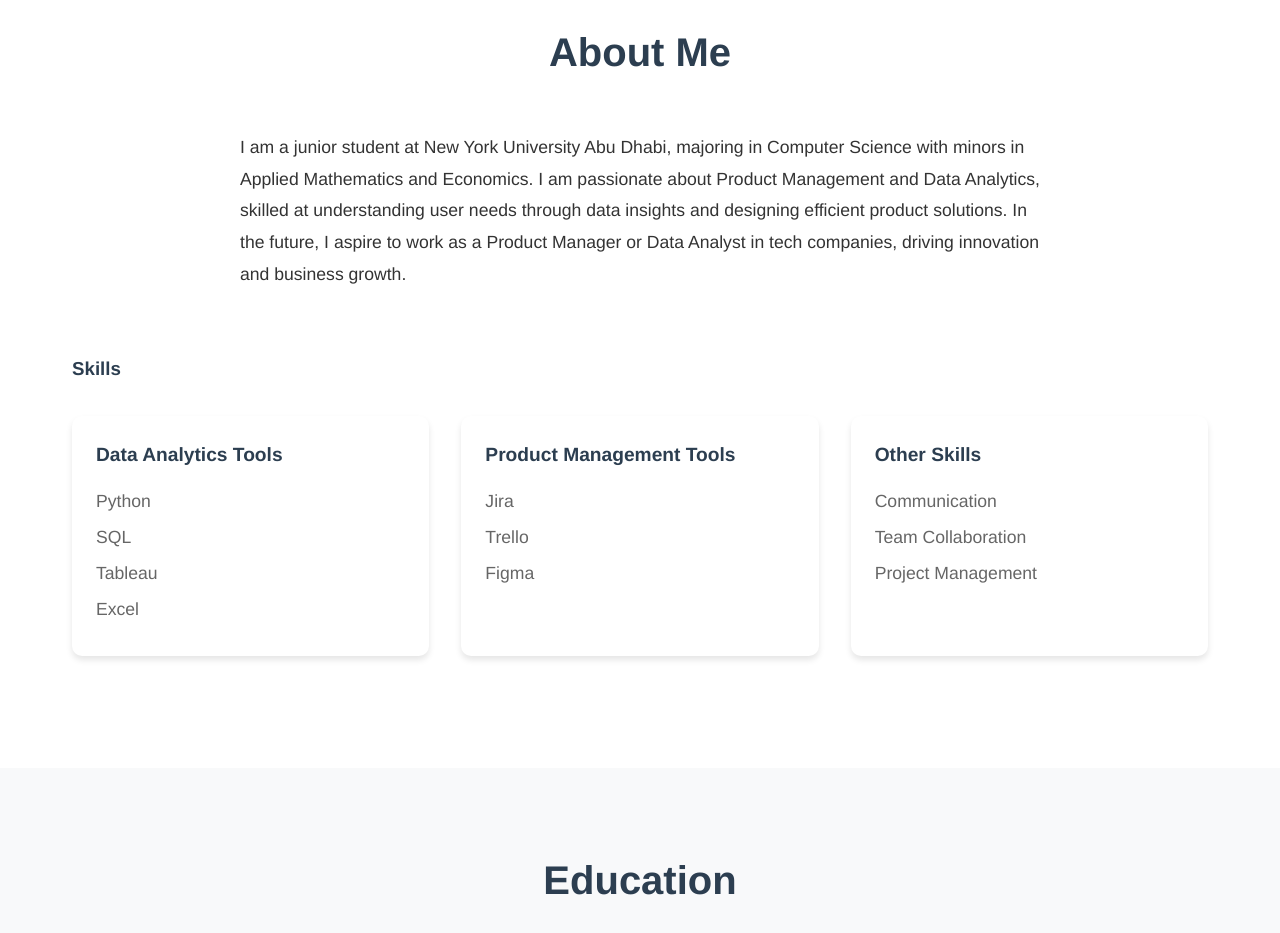
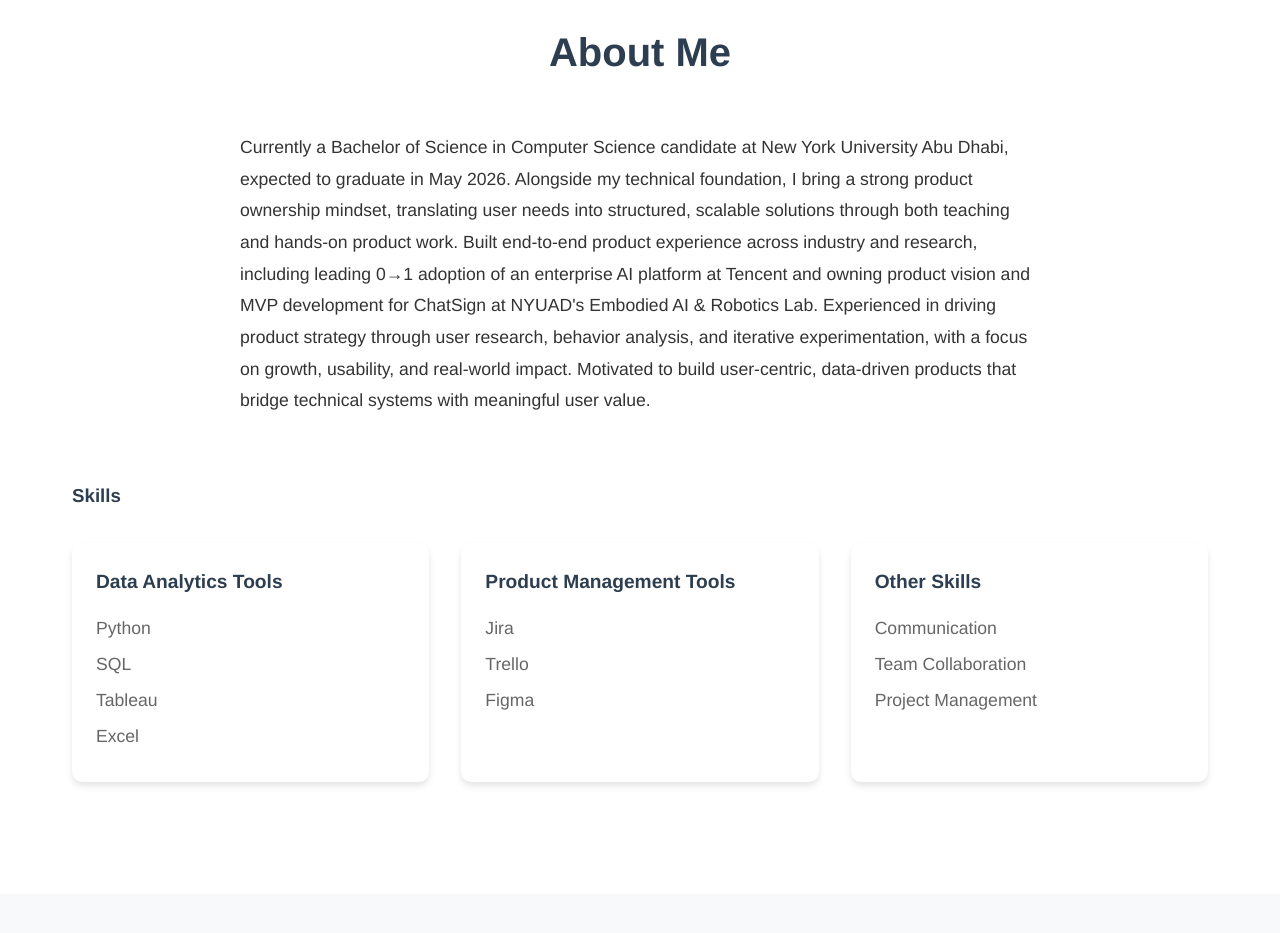
Before and after one commit to likemayo/likemayo.github.io, a plain HTML site: page index.html in a window 1280 px wide. Shown: the part 860-1793 px from the top of the page. Drawn offline with Linux system fonts and the light colour scheme.

Commit message:
Update index.html

```diff
--- a/index.html
+++ b/index.html
@@ -131,7 +131,9 @@
         <div class="about-content">
             <div class="bio">
                 <p data-lang="zh">我是纽约大学阿布扎比分校大三在读学生，主修计算机科学，辅修应用数学和经济学。我对产品管理和数据分析充满热情，擅长通过数据洞察用户需求，并设计出高效的产品解决方案。未来，我希望在科技公司担任产品经理或数据分析师，推动创新和业务增长。</p>
-                <p data-lang="en">I am a junior student at New York University Abu Dhabi, majoring in Computer Science with minors in Applied Mathematics and Economics. I am passionate about Product Management and Data Analytics, skilled at understanding user needs through data insights and designing efficient product solutions. In the future, I aspire to work as a Product Manager or Data Analyst in tech companies, driving innovation and business growth.</p>
+                <p data-lang="en">Currently a Bachelor of Science in Computer Science candidate at New York University Abu Dhabi, expected to graduate in May 2026. Alongside my technical foundation, I bring a strong product ownership mindset, translating user needs into structured, scalable solutions through both teaching and hands-on product work.</p>
+                <p data-lang="en">Built end-to-end product experience across industry and research, including leading 0→1 adoption of an enterprise AI platform at Tencent and owning product vision and MVP development for ChatSign at NYUAD's Embodied AI &amp; Robotics Lab. Experienced in driving product strategy through user research, behavior analysis, and iterative experimentation, with a focus on growth, usability, and real-world impact.</p>
+                <p data-lang="en">Motivated to build user-centric, data-driven products that bridge technical systems with meaningful user value.</p>
             </div>
             <div class="skills">
                 <h3>
```
